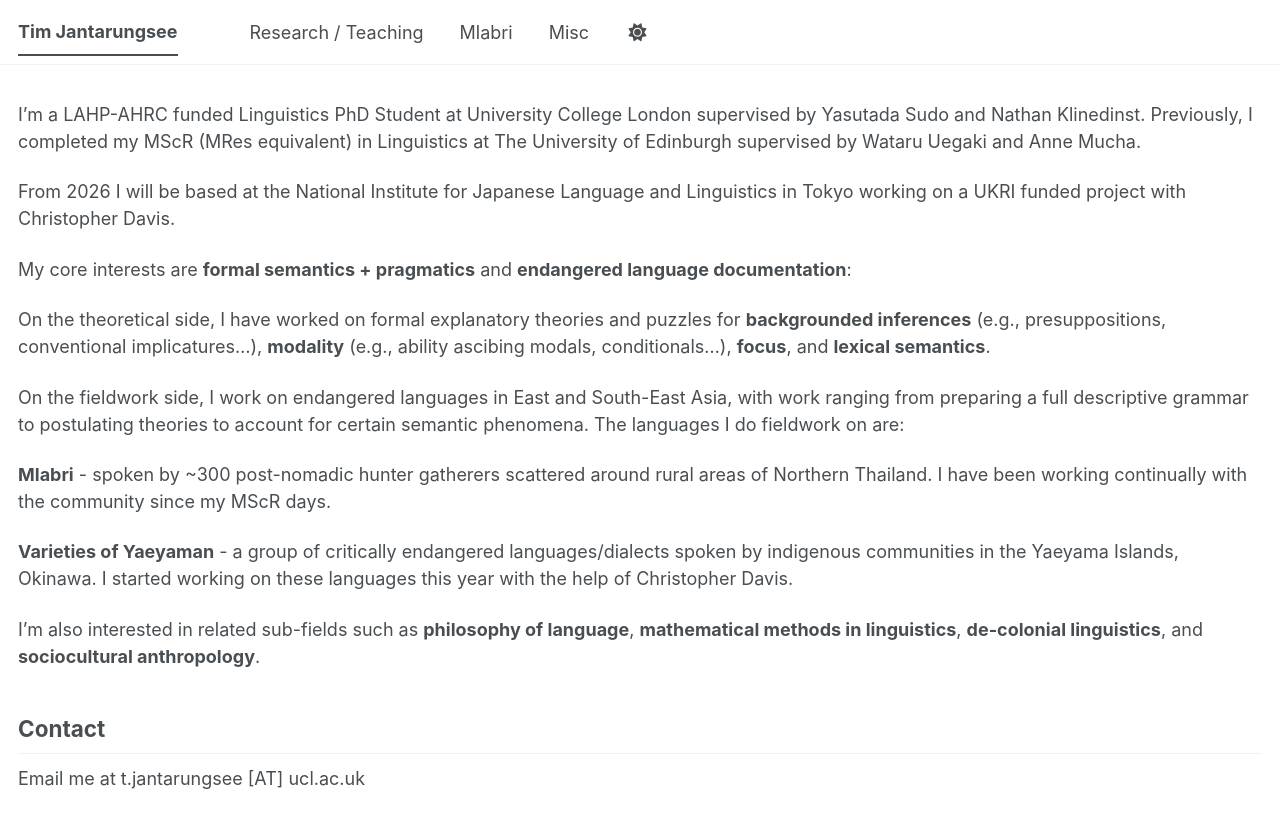
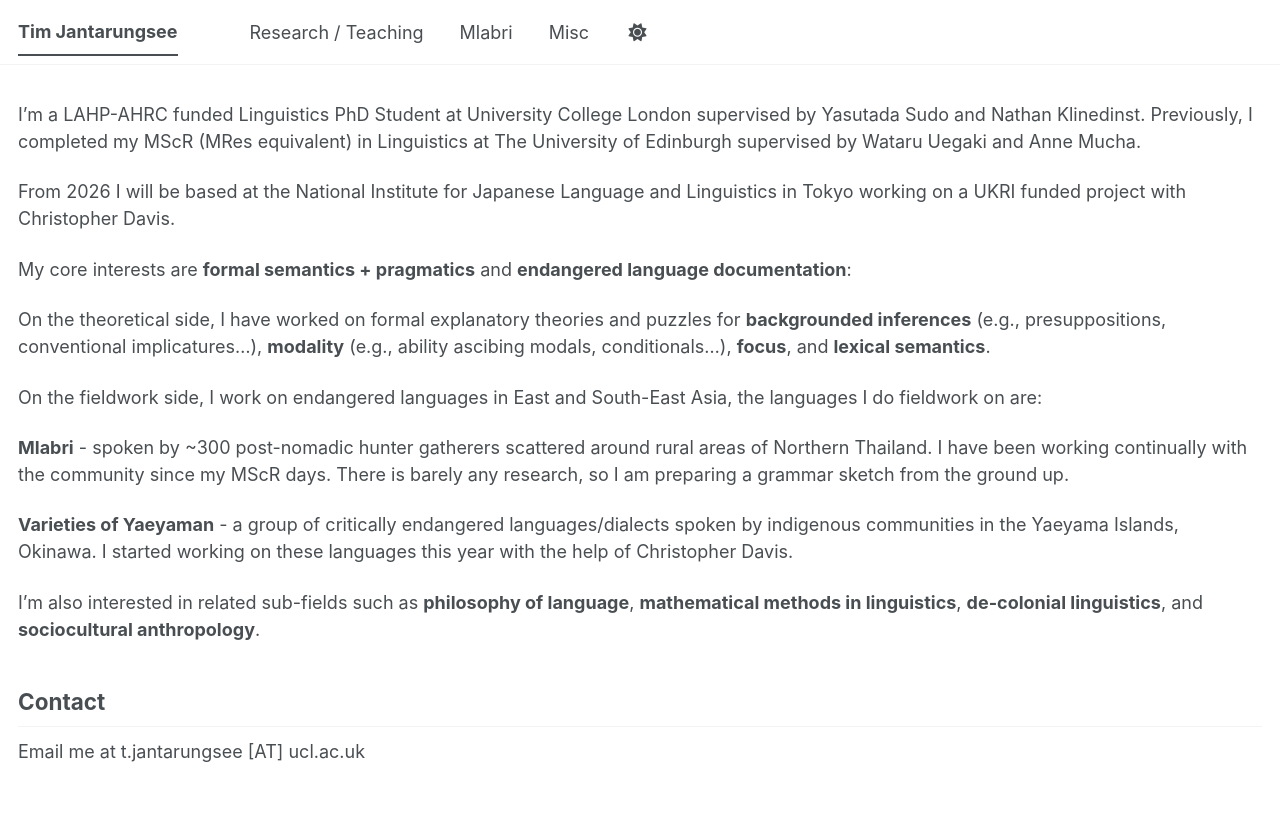
Before and after one commit to timjantarungsee/timjantarungsee.github.io, a Jekyll site: the page built from _pages/about.md, in a window 1280 px wide. Shown: the top 828 px of the page. Built offline with Jekyll 4.4.1, drawn with Linux system fonts in a browser that asks for light colours; a script bundle is joined from its source files by our own code; library files that are not in the unit come from our copies.

Commit message:
Update about.md

```diff
--- a/_pages/about.md
+++ b/_pages/about.md
@@ -16,9 +16,9 @@ My core interests are **formal semantics + pragmatics** and **endangered languag
 
 On the theoretical side, I have worked on formal explanatory theories and puzzles for **backgrounded inferences** (e.g., presuppositions, conventional implicatures...), **modality** (e.g., ability ascibing modals, conditionals...), **focus**, and **lexical semantics**.
 
-On the fieldwork side, I work on endangered languages in East and South-East Asia, with work ranging from preparing a full descriptive grammar to postulating theories to account for certain semantic phenomena. The languages I do fieldwork on are:
+On the fieldwork side, I work on endangered languages in East and South-East Asia, the languages I do fieldwork on are:
 
-**Mlabri** - spoken by ~300 post-nomadic hunter gatherers scattered around rural areas of Northern Thailand. I have been working continually with the community since my MScR days.
+**Mlabri** - spoken by ~300 post-nomadic hunter gatherers scattered around rural areas of Northern Thailand. I have been working continually with the community since my MScR days. There is barely any research, so I am preparing a grammar sketch from the ground up.
 
 **Varieties of Yaeyaman** - a group of critically endangered languages/dialects spoken by indigenous communities in the Yaeyama Islands, Okinawa. I started working on these languages this year with the help of Christopher Davis.
 
```
